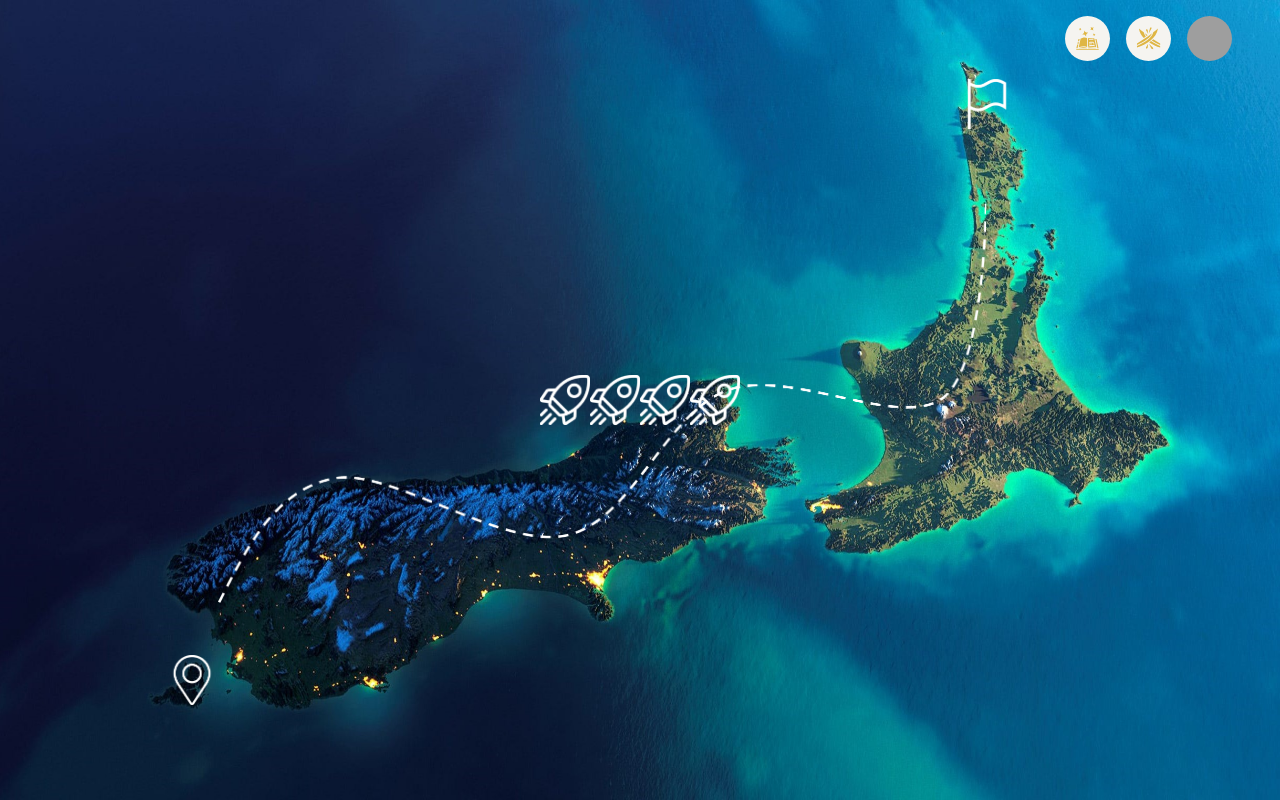
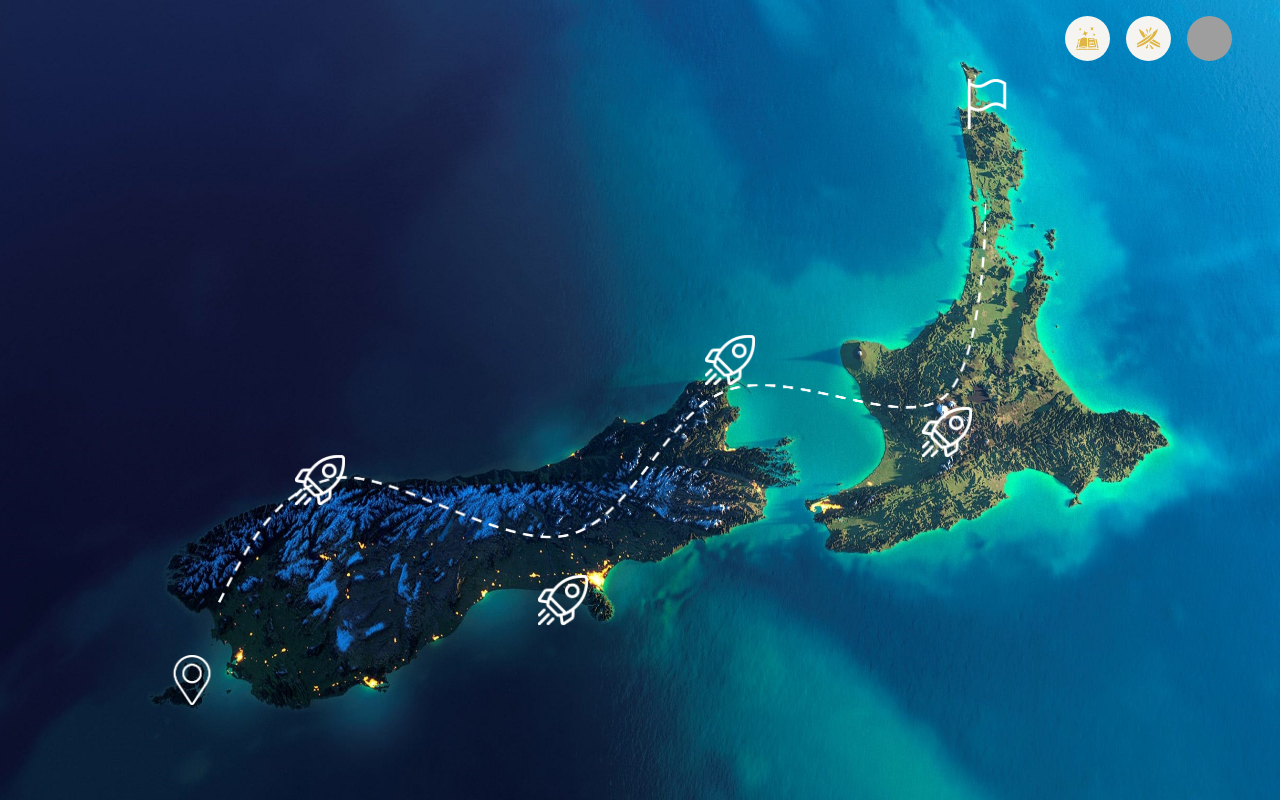
Before and after one commit to Bobsters6666/SpaceZoo, a Next.js app: page /nz in a window 1280 px wide. Built offline with nearby package versions, Linux system fonts and the light colour scheme; grey boxes are pictures that could not be loaded.

Commit message:
Position shuttles

```diff
--- a/src/app/nz/nz.module.css
+++ b/src/app/nz/nz.module.css
@@ -21,8 +21,33 @@
   transform: translate(-50%, -50%);
 }
 
-.shuttle {
+.shuttle1 {
   width: 50px;
+  position: absolute;
+  top: 60%;
+  left: 25%;
+  transform: translate(-50%, -50%);
+}
+.shuttle2 {
+  width: 50px;
+  position: absolute;
+  top: 75%;
+  left: 44%;
+  transform: translate(-50%, -50%);
+}
+.shuttle3 {
+  width: 50px;
+  position: absolute;
+  top: 45%;
+  left: 57%;
+  transform: translate(-50%, -50%);
+}
+.shuttle4 {
+  width: 50px;
+  position: absolute;
+  top: 54%;
+  left: 74%;
+  transform: translate(-50%, -50%);
 }
 
 .finish {
--- a/src/app/nz/page.jsx
+++ b/src/app/nz/page.jsx
@@ -13,13 +13,12 @@ export default function page() {
         className="w-screen h-screen -z-10 absolute"
       />
       <img src="/path.png" alt="path" className={styles.path} />
-      <img src="/pin.png" alt="start"  className={styles.start}/>
-      <img src="/shuttle.png" alt="shuttle" className={styles.shuttle}  />
-      <img src="/shuttle.png" alt="shuttle" className={styles.shuttle} />
-      <img src="/shuttle.png" alt="shuttle" className={styles.shuttle}/>
-      <img src="/shuttle.png" alt="shuttle" className={styles.shuttle}/>
-      <img src="/flag.png" alt="finish"  className={styles.finish}/>
-
+      <img src="/pin.png" alt="start" className={styles.start} />
+      <img src="/shuttle.png" alt="shuttle" className={styles.shuttle1} />
+      <img src="/shuttle.png" alt="shuttle" className={styles.shuttle2} />
+      <img src="/shuttle.png" alt="shuttle" className={styles.shuttle3} />
+      <img src="/shuttle.png" alt="shuttle" className={styles.shuttle4} />
+      <img src="/flag.png" alt="finish" className={styles.finish} />
     </div>
   );
 }
```
